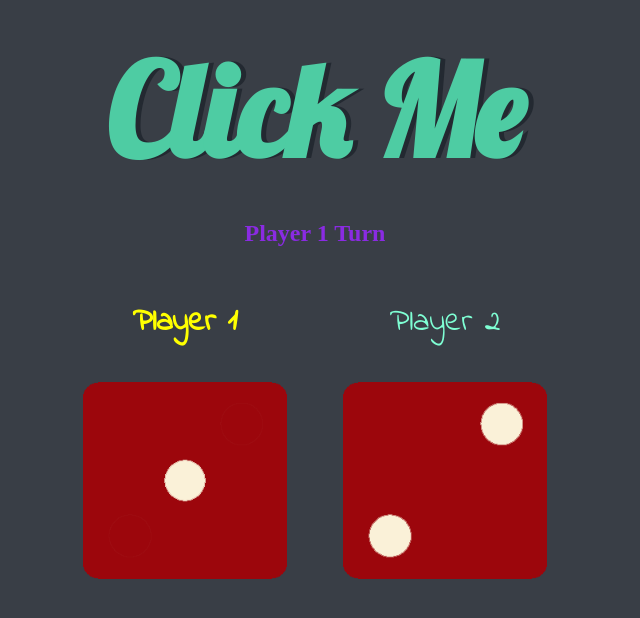
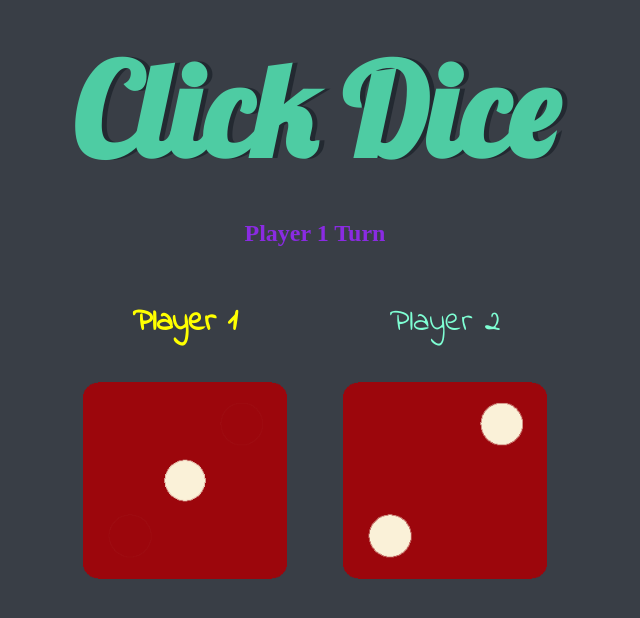
Before and after one commit to CODEKRUNCH/Dice-Game, a plain HTML site: page index.html in a window 1280 px wide. Shown: the whole page, without its empty margins (325-965 px from the left). Drawn offline with Linux system fonts and the light colour scheme.

Commit message:
file change again

```diff
--- a/index.html
+++ b/index.html
@@ -11,7 +11,7 @@
   </head>
   <body>
     <div class="container">
-      <h1>Click Me</h1>
+      <h1>Click Dice</h1>
       <h2 id="playerturn">Player 1 Turn</h2>
 
       <div class="dice">
```
